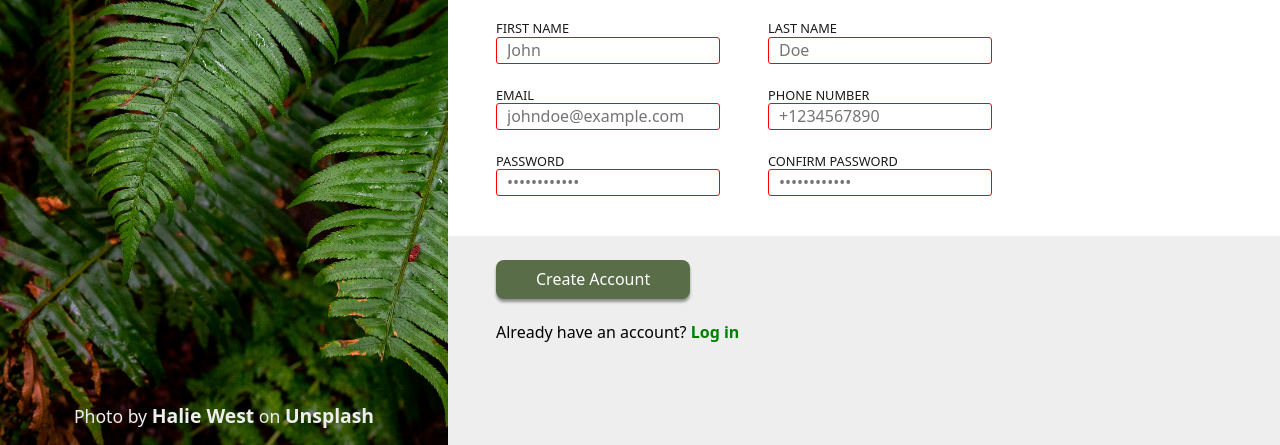
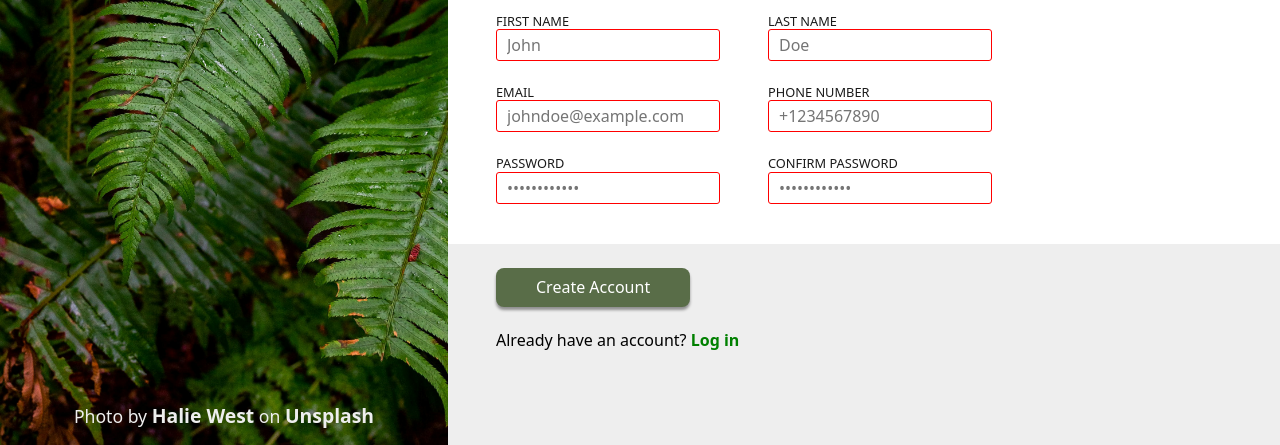
Before and after one commit to kaizen4dev/odin-sing-up-form, a plain HTML site: page index.html in a window 1280 px wide. Shown: the part 355-800 px from the top of the page. Drawn offline with Linux system fonts and the light colour scheme.

Commit message:
Edit padding and height for input

```diff
--- a/style.css
+++ b/style.css
@@ -98,9 +98,9 @@ h2 {
 
 input {
   width: 14rem;
-  padding: 2px 10px;
+  padding: 0.5rem 10px;
+  height: 2rem;
   font-size: 1rem;
-  line-height: 1.3em;
   border: solid 1px #E5E7EB;
   border-radius: 3px;
 }
```
